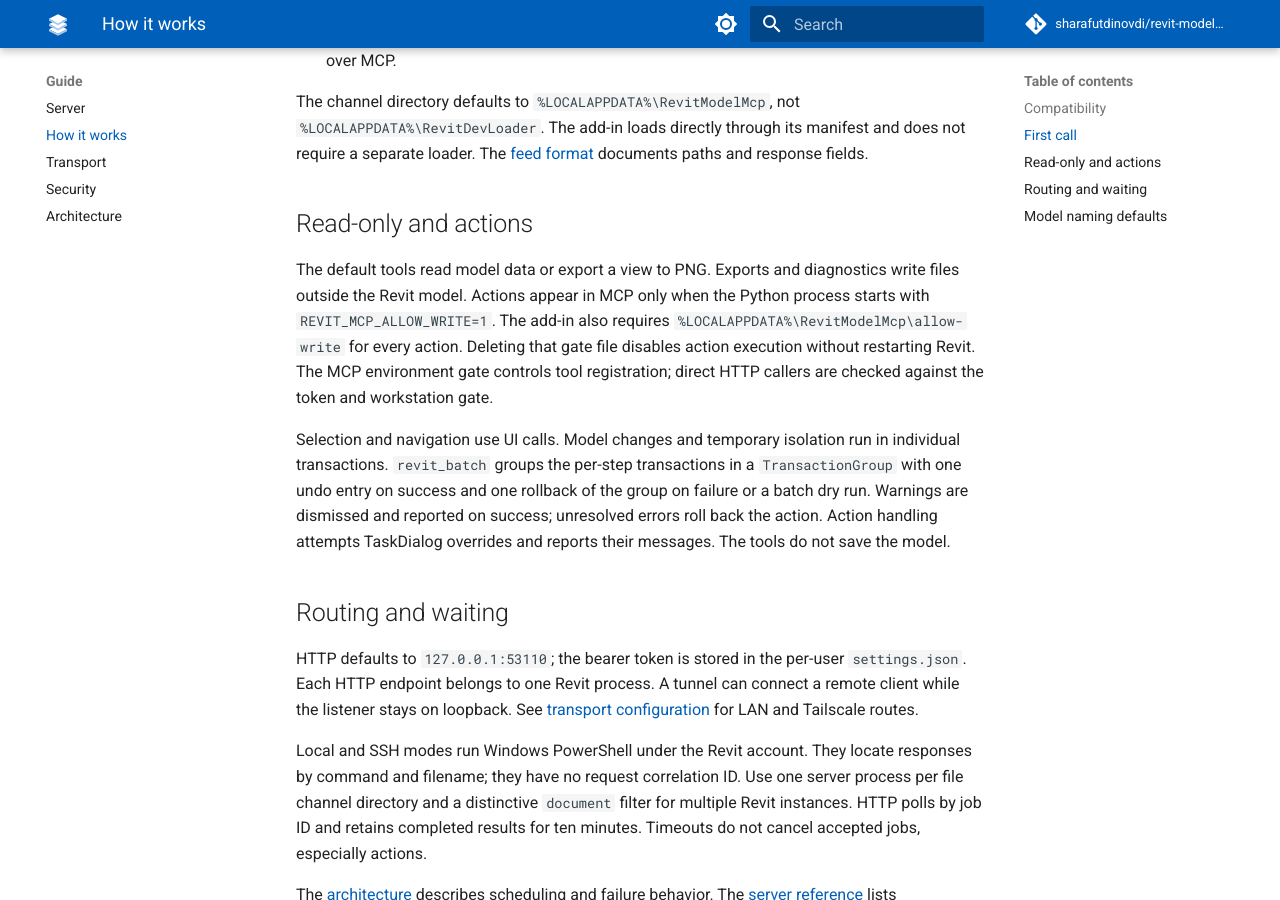
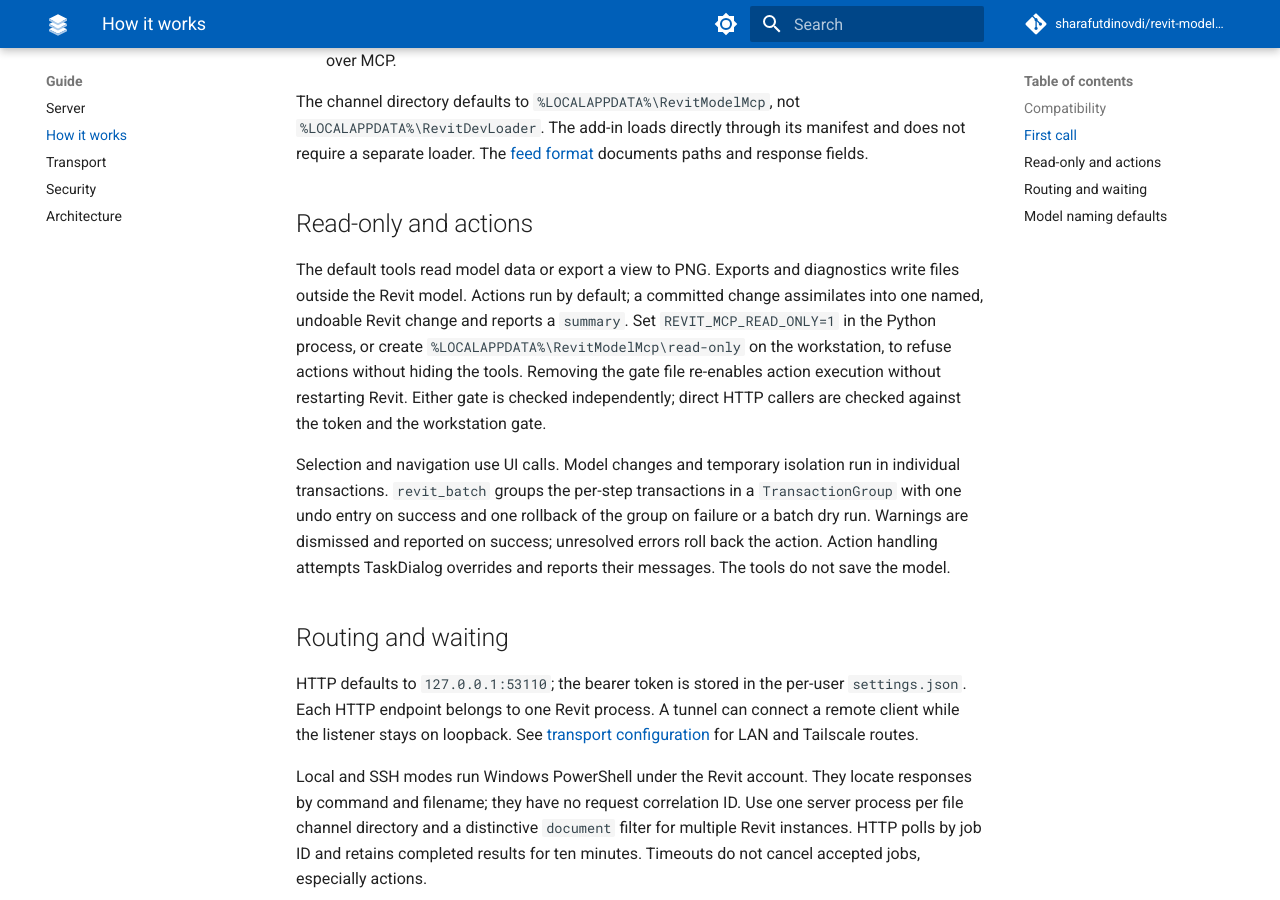
Before and after one commit to sharafutdinovdi/revit-model-mcp, an MkDocs documentation site: the page built from docs/how-it-works.md, in a window 1280 px wide and 900 px high, scrolled down 701 px. Built offline with MkDocs 1.6.1 and Material for MkDocs 9.7.7, drawn with Linux system fonts in a browser that asks for light colours; comment, search, counter and statistics services are not loaded.

Commit message:
fix(channel): rewire read-only gate in packaged manifests, fix undo pending-command check
The Claude Desktop bundle and MCP registry manifests still declared the
removed REVIT_MCP_ALLOW_WRITE variable, which the server no longer reads.
Every bundle-installed or registry-installed server therefore ran actions
enabled by default with no way to opt into read-only mode, defeating the
documented off switch. Rewire both manifests, CI's bundle contract check,
and the docs that still described the old gate to REVIT_MCP_READ_ONLY.

revit_undo_last computed its 'pending command' eligibility flag from
Document.IsModifiable, which only reflects an open transaction and is
always false at that call site; the guard could never refuse an undo
while the user had an interactive Revit command active. Use
UIApplication.CanPostCommand for the actual check.

```diff
--- a/docs/how-it-works.md
+++ b/docs/how-it-works.md
@@ -24,10 +24,10 @@
 
 The default tools read model data or export a view to PNG.
 Exports and diagnostics write files outside the Revit model.
-Actions appear in MCP only when the Python process starts with `REVIT_MCP_ALLOW_WRITE=1`.
-The add-in also requires `%LOCALAPPDATA%\RevitModelMcp\allow-write` for every action.
-Deleting that gate file disables action execution without restarting Revit.
-The MCP environment gate controls tool registration; direct HTTP callers are checked against the token and workstation gate.
+Actions run by default; a committed change assimilates into one named, undoable Revit change and reports a `summary`.
+Set `REVIT_MCP_READ_ONLY=1` in the Python process, or create `%LOCALAPPDATA%\RevitModelMcp\read-only` on the workstation, to refuse actions without hiding the tools.
+Removing the gate file re-enables action execution without restarting Revit.
+Either gate is checked independently; direct HTTP callers are checked against the token and the workstation gate.
 
 Selection and navigation use UI calls.
 Model changes and temporary isolation run in individual transactions.
```
Also changed, not shown: bundle/README.md (+1 -1 lines), docs/feed-format.md (+1 -1 lines), docs/manual-test-plan.md (+3 -3 lines), docs/transport.md (+3 -3 lines), server/README.md (+3 -3 lines), 6 other files.
